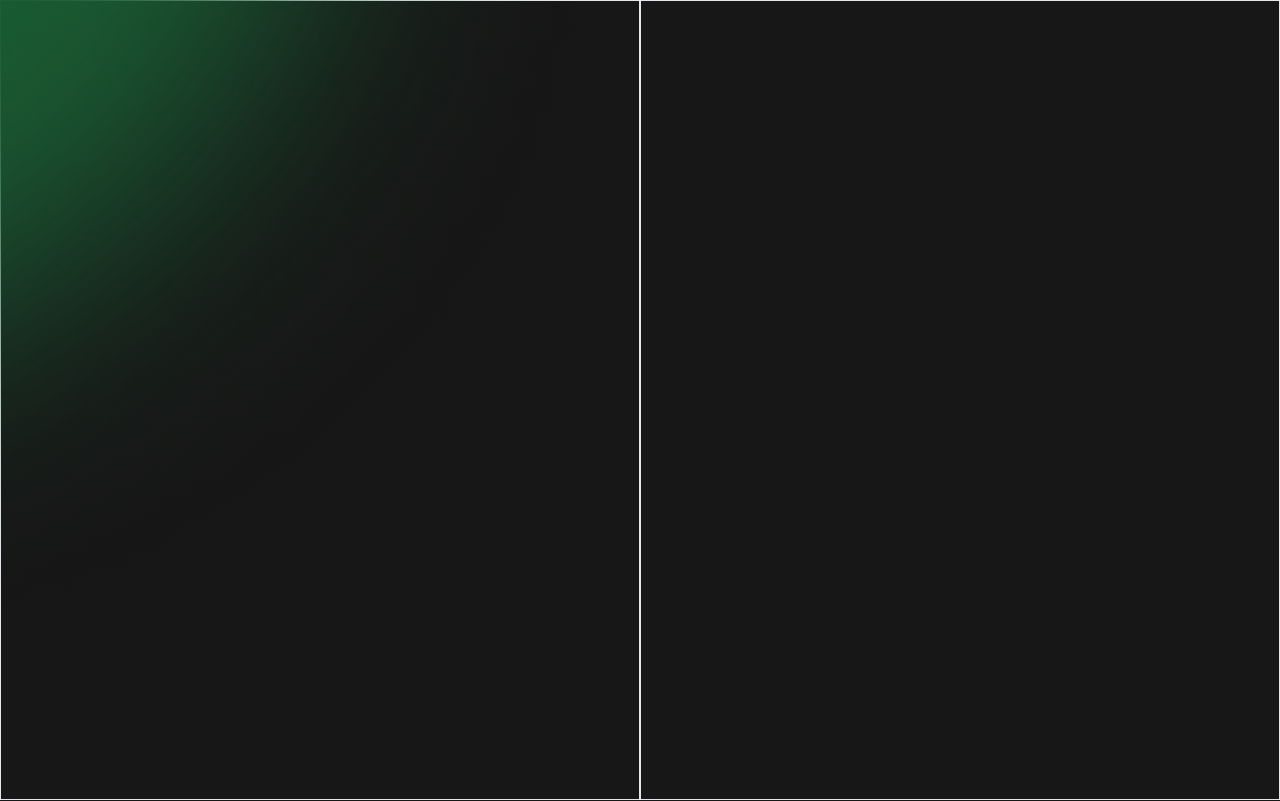
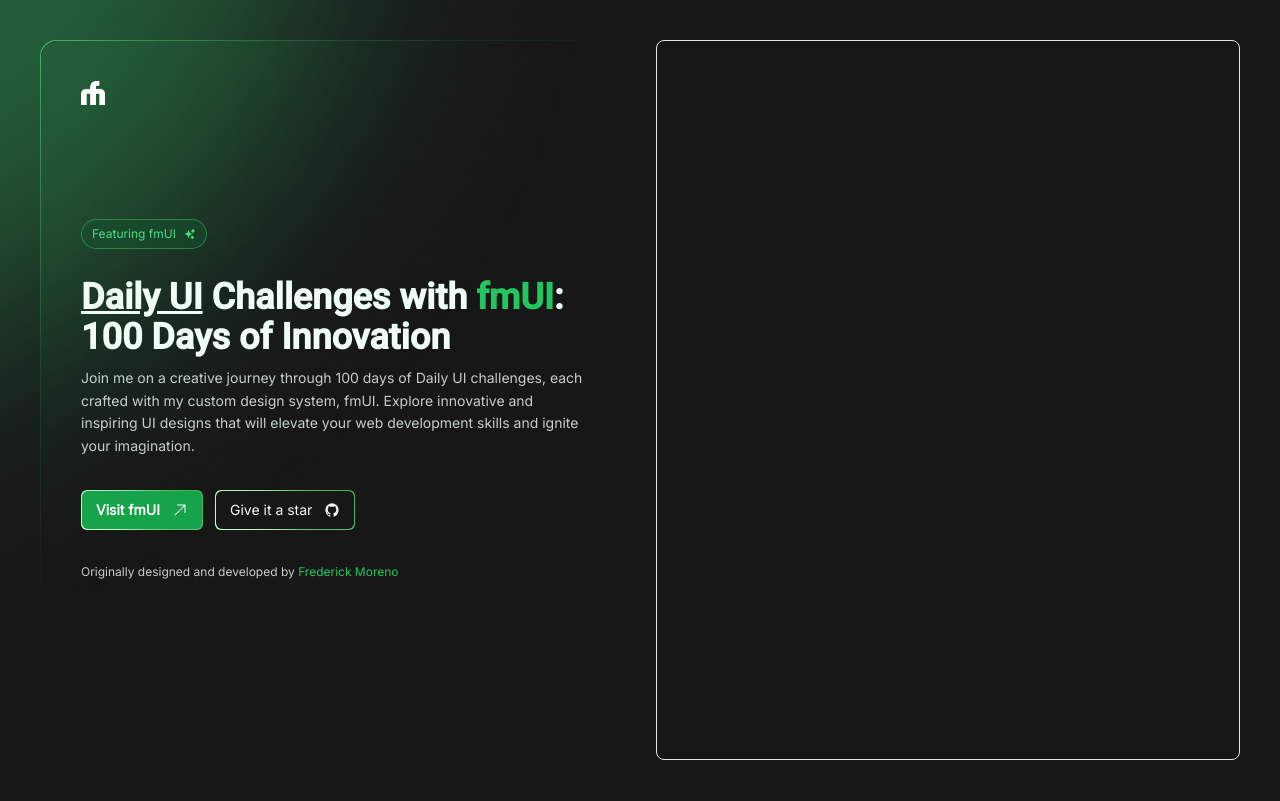
Before and after one commit to fwedwicc/FM-DailyUI, a React (Vite) app: page / in a window 1280 px wide. Shown: the top 801 px of the page. Built offline with nearby package versions, Linux system fonts and the light colour scheme.

Commit message:
Added needed contents and assets in hero section in home page

```diff
--- a/src/assets/index.js
+++ b/src/assets/index.js
@@ -1,5 +1,7 @@
 import fmUILogo from './fmUI-logo.png'
+import FMLogo from './FM-logo.png'
 
 export {
   fmUILogo,
+  FMLogo,
 }
--- a/src/pages/Home.jsx
+++ b/src/pages/Home.jsx
@@ -1,4 +1,5 @@
 import React from 'react'
+import { FMLogo } from '../assets'
 import { motion } from 'framer-motion'
 import useLenisScroll from '../hooks/useLenisScroll'
 import { glowEllipse } from '../assets/home'
@@ -12,13 +13,59 @@ const Home = () => {
 
   const Hero = () => {
     return (
-      <main className='h-screen relative grid grid-cols-2'>
-        <img src={glowEllipse} alt="Glow Ellipse" className='absolute z-0' />
-        <div className='border'>
-          {/* Hero */}
+      <main className="relative h-screen p-10 gap-8 grid grid-cols-2">
+        <img src={glowEllipse} alt="Glow Ellipse" className="absolute inset-0 z-0" />
+        <div className="rounded-2xl h-full p-[1px] bg-border-gradient z-10">
+          <div className='relative rounded-2xl h-full p-10 bg-neutral-900'>
+            <img src={glowEllipse} alt="Glow Ellipse" className="absolute inset-0 z-0 rounded-tl-2xl" />
+            {/* Hero Content */}
+            <div className="relative w-full h-full flex flex-col gap-8 justify-center">
+              <img src={FMLogo} alt="FM Logo" className='absolute top-0 left-0 w-6 h-auto' />
+              <div className='space-y-7'>
+                <span className='bg-green-900/50 text-green-400 rounded-full border border-green-400/40 lg:py-1.5 lg:px-2.5 py-1 px-1.5 inline-flex items-center text-nowrap gap-2 text-xs'>
+                  Featuring fmUI
+                  <svg xmlns="http://www.w3.org/2000/svg" viewBox="0 0 24 24" fill="currentColor" className="size-2 lg:size-3">
+                    <path fillRule="evenodd" d="M9 4.5a.75.75 0 0 1 .721.544l.813 2.846a3.75 3.75 0 0 0 2.576 2.576l2.846.813a.75.75 0 0 1 0 1.442l-2.846.813a3.75 3.75 0 0 0-2.576 2.576l-.813 2.846a.75.75 0 0 1-1.442 0l-.813-2.846a3.75 3.75 0 0 0-2.576-2.576l-2.846-.813a.75.75 0 0 1 0-1.442l2.846-.813A3.75 3.75 0 0 0 7.466 7.89l.813-2.846A.75.75 0 0 1 9 4.5ZM18 1.5a.75.75 0 0 1 .728.568l.258 1.036c.236.94.97 1.674 1.91 1.91l1.036.258a.75.75 0 0 1 0 1.456l-1.036.258c-.94.236-1.674.97-1.91 1.91l-.258 1.036a.75.75 0 0 1-1.456 0l-.258-1.036a2.625 2.625 0 0 0-1.91-1.91l-1.036-.258a.75.75 0 0 1 0-1.456l1.036-.258a2.625 2.625 0 0 0 1.91-1.91l.258-1.036A.75.75 0 0 1 18 1.5ZM16.5 15a.75.75 0 0 1 .712.513l.394 1.183c.15.447.5.799.948.948l1.183.395a.75.75 0 0 1 0 1.422l-1.183.395c-.447.15-.799.5-.948.948l-.395 1.183a.75.75 0 0 1-1.422 0l-.395-1.183a1.5 1.5 0 0 0-.948-.948l-1.183-.395a.75.75 0 0 1 0-1.422l1.183-.395c.447-.15.799-.5.948-.948l.395-1.183A.75.75 0 0 1 16.5 15Z" clipRule="evenodd" />
+                  </svg>
+                </span>
+                <div className='space-y-2.5'>
+                  <h1 className="text-2xl font-bold leading-relaxed text-green-50 sm:text-3xl md:text-4xl">
+                    <a href="https://www.dailyui.co/" className='underline hover:text-green-500 transition duration-300 ease-in-out'>Daily UI</a> Challenges with <span className='text-green-500'>fmUI</span>: <br /> 100 Days of Innovation
+                  </h1>
+                  <p className="text-sm leading-relaxed text-green-50/80">
+                    Join me on a creative journey through 100 days of Daily UI challenges, each crafted with my custom design system, fmUI. Explore innovative and inspiring UI designs that will elevate your web development skills and ignite your imagination.
+                  </p>
+                </div>
+              </div>
+              <div className='flex gap-3'>
+                <button className='w-auto relative inline-flex lg:h-10 h-8 overflow-hidden rounded-md p-[1px] hover:shadow-lg hover:shadow-green-500/10 transition duration-300 ease-in-out'>
+                  <span className="absolute inset-[-1000%] animate-[spin_2s_linear_infinite] bg-[conic-gradient(from_90deg_at_50%_50%,#cbffd1_0%,#39b259_50%,#cdffcb_100%)]" />
+                  <span className=' bg-green-600 hover:bg-green-700 inline-flex h-full w-full cursor-pointer items-center justify-center transition duration-300 ease-in-out rounded-md bg-base px-3 lg:px-3.5 py-1 text-xs lg:text-sm font-semibold text-white backdrop-blur-3xl gap-3 ${styles}'>
+                    Visit fmUI
+                    <svg xmlns="http://www.w3.org/2000/svg" viewBox="0 0 24 24" fill="currentColor" className="size-3 lg:size-4">
+                      <path fillRule="evenodd" d="M8.25 3.75H19.5a.75.75 0 0 1 .75.75v11.25a.75.75 0 0 1-1.5 0V6.31L5.03 20.03a.75.75 0 0 1-1.06-1.06L17.69 5.25H8.25a.75.75 0 0 1 0-1.5Z" clipRule="evenodd" />
+                    </svg>
+                  </span>
+                </button>
+                <button className='w-auto relative inline-flex lg:h-10 h-8 overflow-hidden rounded-md p-[1px] hover:shadow-lg hover:shadow-green-500/10 transition duration-300 ease-in-out'>
+                  <span className="absolute inset-[-1000%] animate-[spin_2s_linear_infinite] bg-[conic-gradient(from_90deg_at_50%_50%,#cbffd1_0%,#39b259_50%,#cdffcb_100%)]" />
+                  <span className=' bg-neutral-900 hover:bg-neutral-950 inline-flex h-full w-full cursor-pointer items-center justify-center transition duration-300 ease-in-out rounded-md bg-base px-3 lg:px-3.5 py-1 text-xs lg:text-sm font-medium text-neutral-100 backdrop-blur-3xl gap-3 ${styles}'>
+                    Give it a star
+                    <svg className="size-3 lg:size-4" aria-hidden="true" xmlns="http://www.w3.org/2000/svg" width="24" height="24" fill="currentColor" viewBox="0 0 24 24">
+                      <path fill-rule="evenodd" d="M12.006 2a9.847 9.847 0 0 0-6.484 2.44 10.32 10.32 0 0 0-3.393 6.17 10.48 10.48 0 0 0 1.317 6.955 10.045 10.045 0 0 0 5.4 4.418c.504.095.683-.223.683-.494 0-.245-.01-1.052-.014-1.908-2.78.62-3.366-1.21-3.366-1.21a2.711 2.711 0 0 0-1.11-1.5c-.907-.637.07-.621.07-.621.317.044.62.163.885.346.266.183.487.426.647.71.135.253.318.476.538.655a2.079 2.079 0 0 0 2.37.196c.045-.52.27-1.006.635-1.37-2.219-.259-4.554-1.138-4.554-5.07a4.022 4.022 0 0 1 1.031-2.75 3.77 3.77 0 0 1 .096-2.713s.839-.275 2.749 1.05a9.26 9.26 0 0 1 5.004 0c1.906-1.325 2.74-1.05 2.74-1.05.37.858.406 1.828.101 2.713a4.017 4.017 0 0 1 1.029 2.75c0 3.939-2.339 4.805-4.564 5.058a2.471 2.471 0 0 1 .679 1.897c0 1.372-.012 2.477-.012 2.814 0 .272.18.592.687.492a10.05 10.05 0 0 0 5.388-4.421 10.473 10.473 0 0 0 1.313-6.948 10.32 10.32 0 0 0-3.39-6.165A9.847 9.847 0 0 0 12.007 2Z" clip-rule="evenodd" />
+                    </svg>
+                  </span>
+                </button>
+              </div>
+              <p className="text-xs leading-relaxed text-green-50/80">
+                Originally designed and developed by <a href='#' className='text-green-500'>Frederick Moreno</a>
+              </p>
+            </div>
+          </div>
         </div>
-        <div className='border'>
+        <div className="relative border rounded-lg">
           {/* Illustration */}
+          {/* TODO: Disclaimer Description */}
         </div>
       </main>
     )
--- a/tailwind.config.js
+++ b/tailwind.config.js
@@ -7,7 +7,8 @@ export default {
   theme: {
     extend: {
       backgroundImage: {
-        'landing-hero': "url('/src/assets/day03/hero-bg.png')" //Day03
+        'border-gradient': 'linear-gradient(135deg, rgba(68,177,109,1) 0%, rgba(26,69,42,1) 26%, rgba(23,23,23,1) 43%)', //Hero Page
+        'landing-hero': "url('/src/assets/day03/hero-bg.png')", //Day03
       },
     },
   },
```
Also changed, not shown: src/assets/FM-logo.png (added), src/assets/home/glow-ellipse.png.
